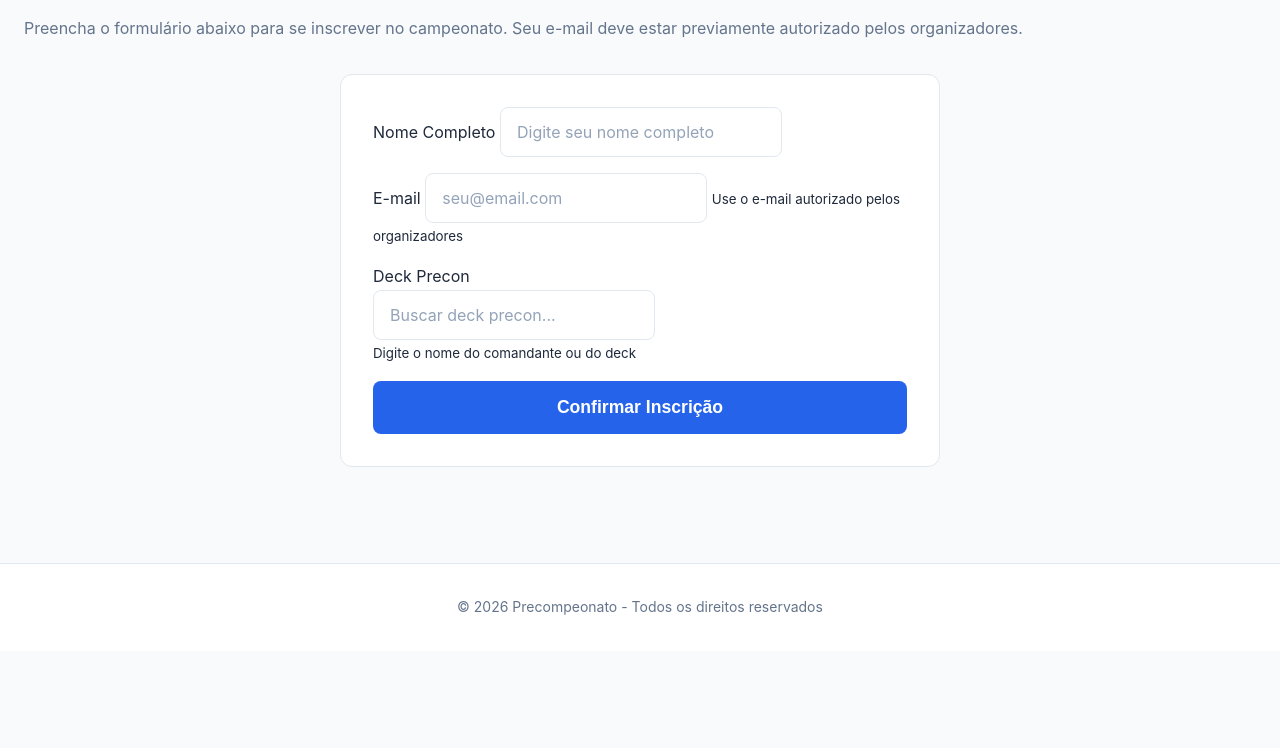
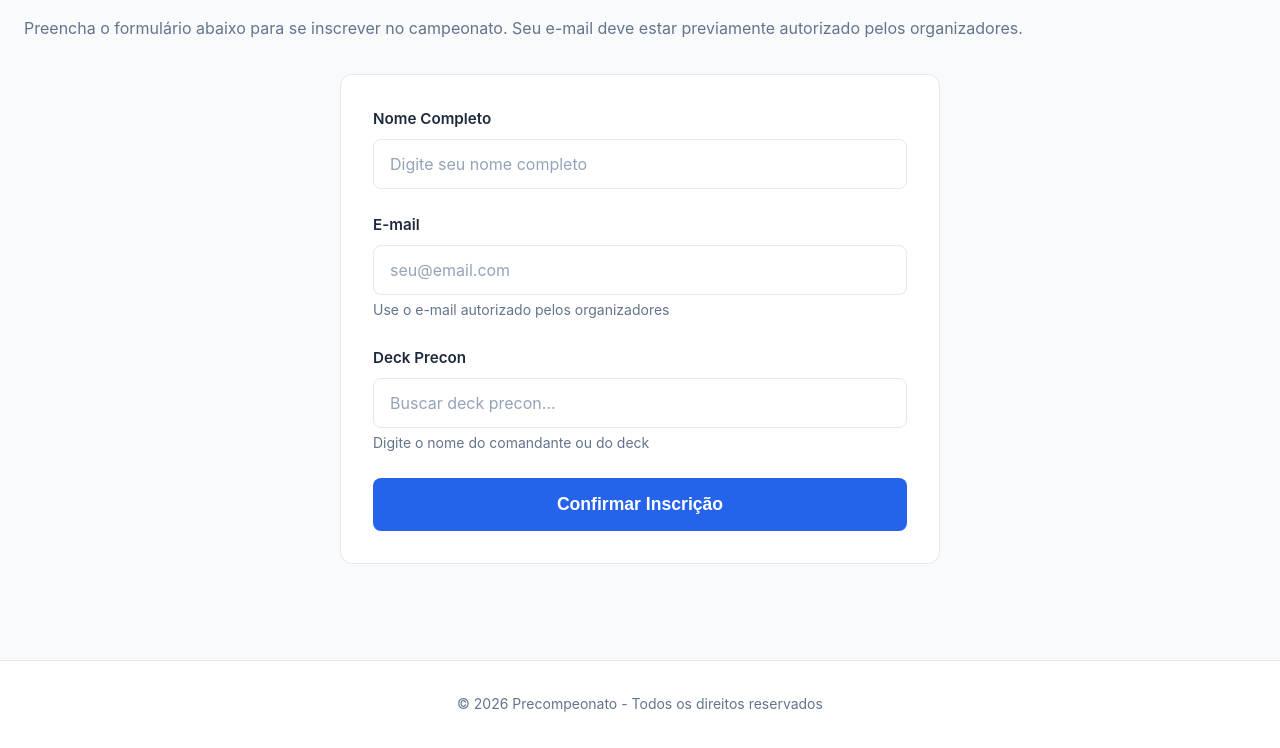
Before and after one commit to ktiagot/precompeonato, a website: page inscricao.html in a window 1280 px wide. Shown: the part 186-934 px from the top of the page. Before the commit the page ends 837 px from the top, so only its background shows below. Drawn offline with Linux system fonts and the light colour scheme; no server answers.

Commit message:
Fix: Melhora layout do formulário de inscrição com form-group

```diff
--- a/styles.css
+++ b/styles.css
@@ -205,11 +205,29 @@ form {
     margin: 0 auto;
     display: flex;
     flex-direction: column;
-    gap: 1rem;
+    gap: 1.5rem;
     background: var(--white);
     padding: 2rem;
     border-radius: 0.75rem;
     border: 1px solid var(--gray-300);
+}
+
+.form-group {
+    display: flex;
+    flex-direction: column;
+    gap: 0.5rem;
+}
+
+.form-group label {
+    font-weight: 600;
+    color: var(--gray-900);
+    font-size: 0.95rem;
+}
+
+.form-group small {
+    color: var(--gray-600);
+    font-size: 0.875rem;
+    margin-top: -0.25rem;
 }
 
 input, select, textarea {
@@ -221,6 +239,7 @@ input, select, textarea {
     font-family: inherit;
     background: var(--white);
     color: var(--dark);
+    width: 100%;
 }
 
 input:focus, select:focus, textarea:focus {
```
